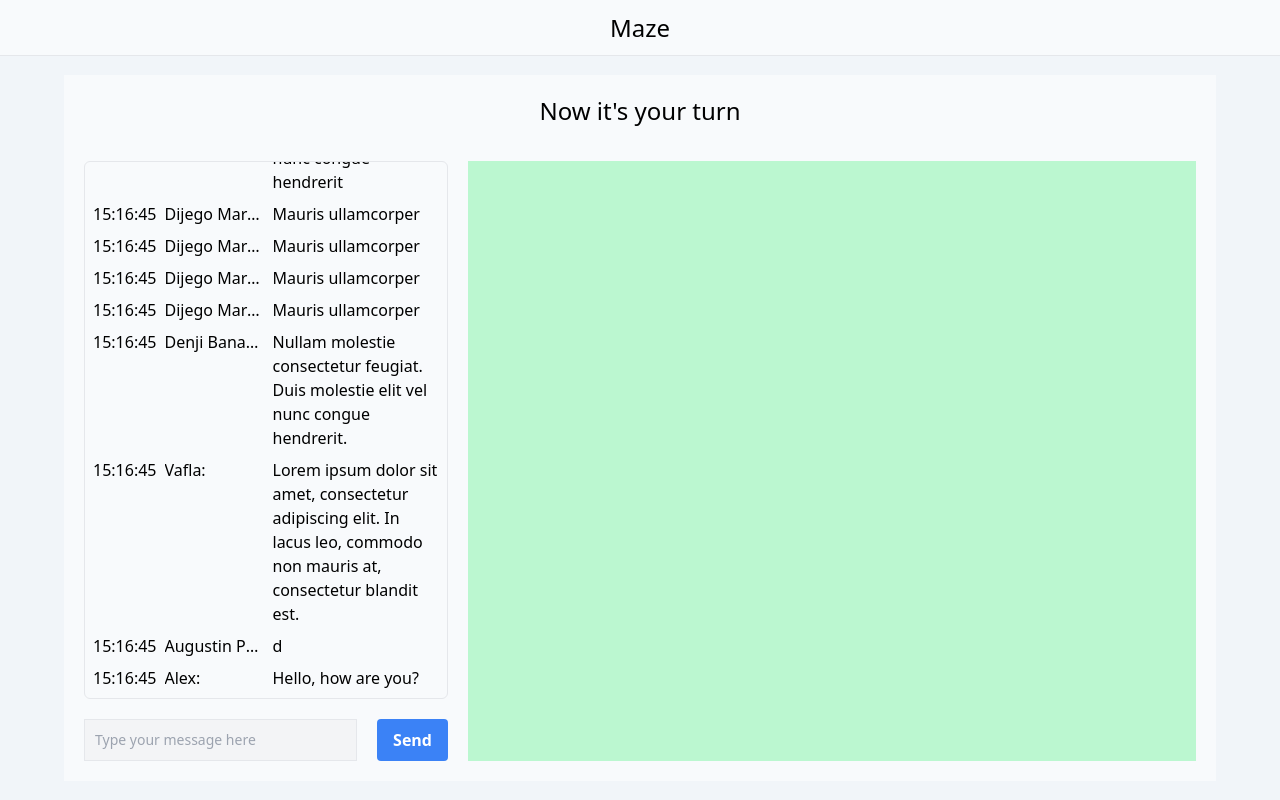
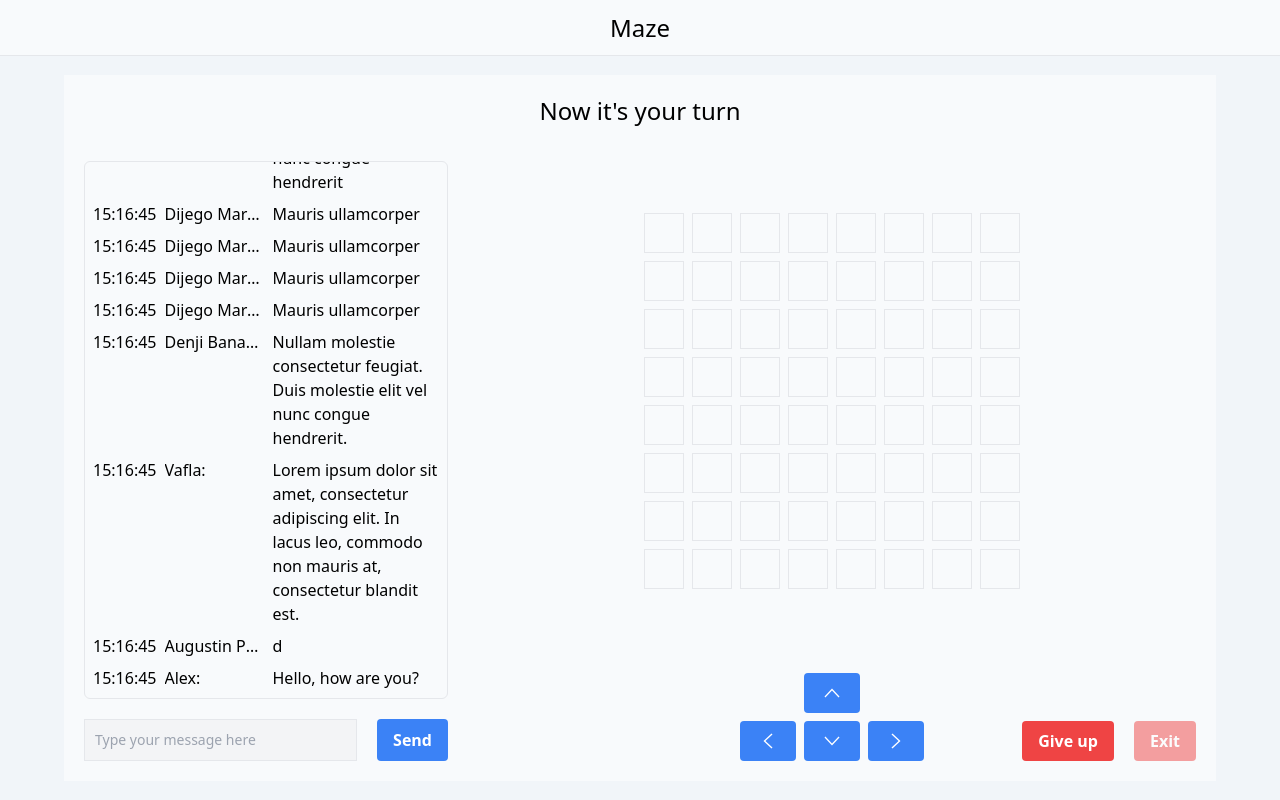
Before and after one commit to RestingState/halo-lab-tf, a React (Vite) app: page /game/1 in a window 1280 px wide. Built offline with nearby package versions, Linux system fonts and the light colour scheme.

Commit message:
added PlayingField layout

```diff
--- a/src/routes/game.tsx
+++ b/src/routes/game.tsx
@@ -1,3 +1,9 @@
+import upArrowSrc from '~/assets/svg/up_arrow.svg'
+import rightArrowSrc from '~/assets/svg/right_arrow.svg'
+import downArrowSrc from '~/assets/svg/down_arrow.svg'
+import leftArrowSrc from '~/assets/svg/left_arrow.svg'
+import { useState } from 'react'
+
 export default function Game() {
   return (
     <main className="flex h-[calc(100vh-3.5rem)] items-center justify-center">
@@ -135,6 +141,54 @@ function Chat() {
   )
 }
 
+type MovementButtonProps = {
+  src: string
+  className?: string
+}
+
+const MovementButton = ({ src, className }: MovementButtonProps) => {
+  return (
+    <button className={`btn btn-blue ${className}`}>
+      <img className="h-6 w-6" src={src} />
+    </button>
+  )
+}
+
 function PlayingField() {
-  return <div className="h-full bg-green-200"></div>
+  const [activeLeaveBtn, setActiveLeaveButton] = useState<'Give up' | 'Exit'>(
+    'Give up'
+  )
+
+  return (
+    <div className="flex h-full flex-col justify-between">
+      <div className="grid h-[80%] grid-cols-[repeat(8,min-content)] grid-rows-[repeat(8,min-content)] place-content-center gap-2">
+        {Array.from({ length: 64 }, (_, i) => i).map((idx) => (
+          <div className="h-10 w-10 border" key={idx}></div>
+        ))}
+      </div>
+      <div className="relative">
+        <div className="flex justify-center">
+          <div className="grid grid-cols-[repeat(3,max-content)] gap-2">
+            <div />
+            <MovementButton src={upArrowSrc} />
+            <div />
+            <MovementButton src={leftArrowSrc} />
+            <MovementButton src={downArrowSrc} />
+            <MovementButton src={rightArrowSrc} />
+          </div>
+        </div>
+        <div className="absolute bottom-0 right-0 flex gap-5">
+          <button className="btn btn-red" disabled={activeLeaveBtn === 'Exit'}>
+            Give up
+          </button>
+          <button
+            className="btn btn-red"
+            disabled={activeLeaveBtn === 'Give up'}
+          >
+            Exit
+          </button>
+        </div>
+      </div>
+    </div>
+  )
 }
```
